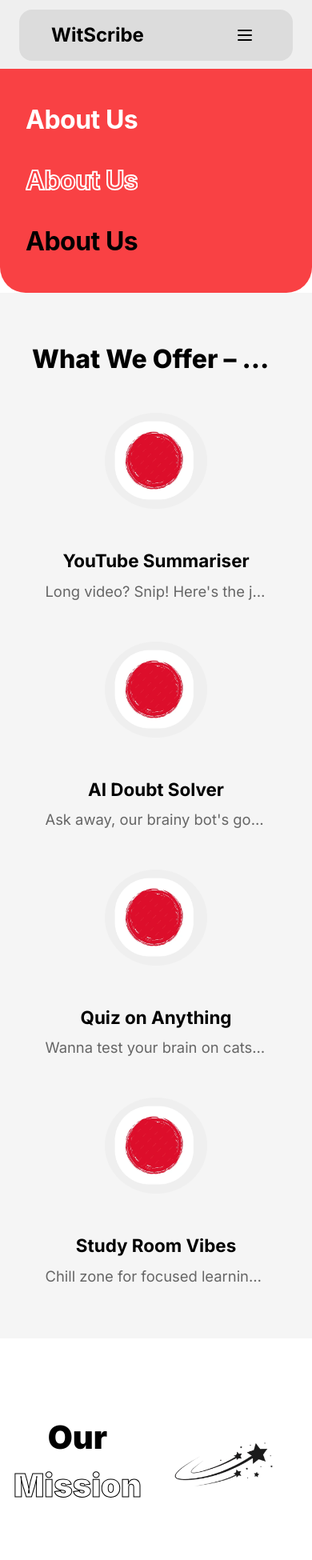
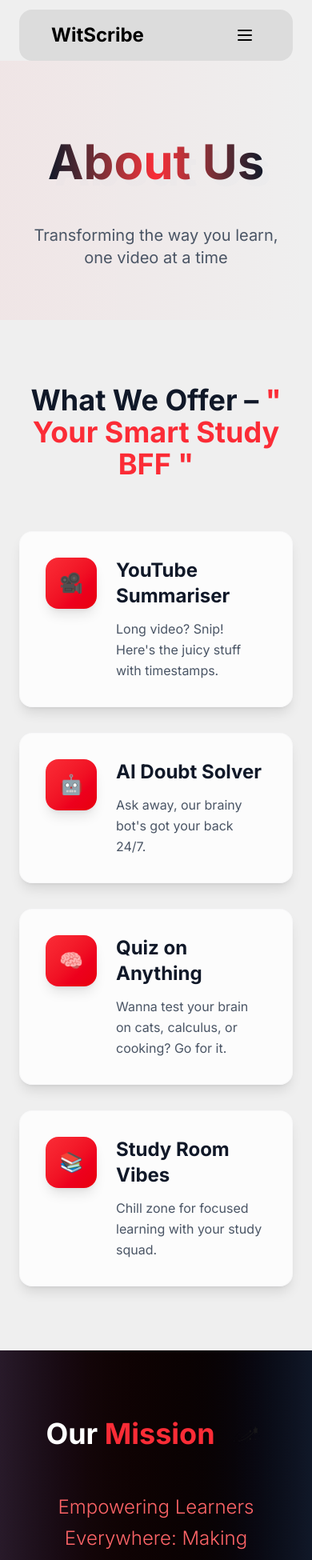
Before and after one commit to AnugrahAsh/WitScribe2.0, a React (Vite) app: page /about in a window 390 px wide. Shown: the part 20-1970 px from the top of the page at 80% size. Built offline with nearby package versions, Linux system fonts and the light colour scheme; no server answers.

Commit message:
Update AboutUs.jsx

```diff
--- a/src/Pages/AboutUs.jsx
+++ b/src/Pages/AboutUs.jsx
@@ -1,147 +1,242 @@
-import React from 'react';
-import { FaLinkedin, FaInstagram, FaTwitter } from 'react-icons/fa';
-import Navbar from '../Components/Navbar';
+"use client"
 
-import '../App.css';
+import { FaLinkedin, FaInstagram, FaTwitter } from "react-icons/fa"
+import Navbar from "../Components/Navbar"
 
-import RedCircle from '../assets/red-circle.webp';
-import bookzy from '../assets/books.webp';
-import nighty from '../assets/nightlamp.webp';
-import manwrit from '../assets/manwriting.webp';
-import personal from '../assets/persononlaptop.webp';
-import star from '../assets/star-trail-removebg-preview.webp';
-import laks from '../assets/lakshya1.webp';
-import anug from '../assets/anugrah.webp';
-import vicky from '../assets/mrajarao.webp';
-import lassi from '../assets/lasika.webp';
+import "../App.css"
+import bookzy from "../assets/books.webp"
+import nighty from "../assets/nightlamp.webp"
+import manwrit from "../assets/manwriting.webp"
+import personal from "../assets/persononlaptop.webp"
+import star from "../assets/star-trail-removebg-preview.webp"
+import laks from "../assets/lakshya1.webp"
+import anug from "../assets/anugrah.webp"
+import vicky from "../assets/mrajarao.webp"
+import lassi from "../assets/lasika.webp"
 
 const AboutUs = () => {
   return (
     <>
       <Navbar />
-      <div className="about-container">
-        <div className="about-hero">
-          <div className="title-stack">
-            <span className="title-white typewriter-text">About Us</span>
-            <span className="title-outline typewriter-text">About Us</span>
-            <span className="title-black typewriter-text">About Us</span>
+      <div className="min-h-screen bg-transperent">
+        {/* Hero Section */}
+        <div className="relative pt-24 pb-16 px-6 overflow-hidden">
+          <div className="absolute inset-0 bg-gradient-to-r from-red-500/5 to-transparent"></div>
+          <div className="max-w-7xl mx-auto text-center relative">
+            <div className="relative inline-block">
+              <h1 className="text-6xl md:text-8xl lg:text-9xl font-bold text-transparent bg-clip-text bg-gradient-to-r from-gray-900 via-red-500 to-gray-900 mb-4">
+                About Us
+              </h1>
+              <div className="absolute inset-0 text-6xl md:text-8xl lg:text-9xl font-bold text-gray-200/30 -z-10 transform translate-x-2 translate-y-2">
+                About Us
+              </div>
+            </div>
+            <p className="text-xl text-gray-600 mt-8 max-w-2xl mx-auto">
+              Transforming the way you learn, one video at a time
+            </p>
           </div>
         </div>
 
-        <div className="offerings-section">
-          <h2 className="offerings-title">
-            What We Offer – " Your Smart Study BFF "
+        {/* What We Offer Section */}
+        <div className="py-20 px-6">
+          <div className="max-w-7xl mx-auto">
+            <div className="text-center mb-16">
+              <h2 className="text-4xl md:text-5xl font-bold text-gray-900 mb-4">
+                What We Offer – <span className="text-red-500">" Your Smart Study BFF "</span>
               </h2>
+            </div>
 
-          <div className="features-list">
+            <div className="grid md:grid-cols-2 gap-8 max-w-5xl mx-auto">
               {[
                 {
                   title: "YouTube Summariser",
                   desc: "Long video? Snip! Here's the juicy stuff with timestamps.",
+                  icon: "🎥",
                 },
                 {
                   title: "AI Doubt Solver",
                   desc: "Ask away, our brainy bot's got your back 24/7.",
+                  icon: "🤖",
                 },
                 {
                   title: "Quiz on Anything",
                   desc: "Wanna test your brain on cats, calculus, or cooking? Go for it.",
+                  icon: "🧠",
                 },
                 {
                   title: "Study Room Vibes",
                   desc: "Chill zone for focused learning with your study squad.",
+                  icon: "📚",
                 },
               ].map((item, i) => (
-              <div className="feature-item" key={i}>
-                <img loading="lazy" src={RedCircle} alt={item.title} className="feature-image" />
-                <div className="feature-content">
-                  <h3>{item.title}</h3>
-                  <p>{item.desc}</p>
+                <div
+                  key={i}
+                  className="group bg-white/80 backdrop-blur-sm rounded-2xl p-8 shadow-lg border border-gray-100/50 hover:shadow-2xl hover:-translate-y-2 transition-all duration-500"
+                >
+                  <div className="flex items-start gap-6">
+                    <div className="flex-shrink-0">
+                      <div className="w-16 h-16 bg-gradient-to-br from-red-500 to-red-600 rounded-2xl flex items-center justify-center text-2xl shadow-lg group-hover:scale-110 transition-transform duration-300">
+                        {item.icon}
+                      </div>
+                    </div>
+                    <div className="flex-1">
+                      <h3 className="text-2xl font-bold text-gray-900 mb-3 group-hover:text-red-500 transition-colors duration-300">
+                        {item.title}
+                      </h3>
+                      <p className="text-gray-600 leading-relaxed">{item.desc}</p>
+                    </div>
                   </div>
                 </div>
               ))}
             </div>
           </div>
-
-        <div className="mission-section">
-          <div className="mission-header">
-            <h2>Our <span>Mission</span></h2>
-            <img loading='lazy' src={star} alt="Star trail" />
         </div>
 
-          <p className="mission-tagline">
+        {/* Mission Section */}
+        <div className="py-20 px-6 bg-gradient-to-r from-gray-900 via-black to-gray-900 text-white relative overflow-hidden">
+          <div className="absolute inset-0 bg-gradient-to-r from-red-500/10 to-transparent"></div>
+          <div className="max-w-6xl mx-auto relative">
+            <div className="text-center mb-12">
+              <div className="flex items-center justify-center gap-4 mb-6">
+                <h2 className="text-4xl md:text-5xl font-bold">
+                  Our <span className="text-red-500">Mission</span>
+                </h2>
+                <img
+                  loading="lazy"
+                  src={star || "/placeholder.svg?height=60&width=60"}
+                  alt="Star trail"
+                  className="w-12 h-12 opacity-80"
+                />
+              </div>
+            </div>
+
+            <div className="space-y-8 text-center">
+              <p className="text-2xl md:text-3xl font-light text-red-400 leading-relaxed">
                 Empowering Learners Everywhere: Making Education Faster, Smarter, and Accessible for All.
               </p>
 
-          <p className="mission-description">
+              <p className="text-xl text-gray-300 max-w-4xl mx-auto">
                 We believe that education should be inclusive and tailored to fit every learner's unique needs.
               </p>
 
-          <p className="mission-highlight">
-            Whether you're a student preparing for exams, a NeuroDivergent learner needing accessible content, a professional upskilling on the go, or a hobbyist exploring new skills,
-            <br />
-            <span>WitScribe adapts to YOU!!!</span>
+              <div className="bg-white/10 backdrop-blur-sm rounded-2xl p-8 border border-white/20">
+                <p className="text-lg text-gray-200 mb-4">
+                  Whether you're a student preparing for exams, a NeuroDivergent learner needing accessible content, a
+                  professional upskilling on the go, or a hobbyist exploring new skills,
                 </p>
+                <p className="text-2xl font-bold text-red-400">WitScribe adapts to YOU!!!</p>
+              </div>
 
-          <p className="mission-description">Our mission is simple:</p>
+              <p className="text-xl text-gray-300 mb-8">Our mission is simple:</p>
 
-          <div className="mission-points">
-            <div className="mission-point">Break down barriers in learning.</div>
-            <div className="mission-point">Make video-based education structured, interactive, and engaging.</div>
-            <div className="mission-point">Ensure everyone, regardless of abilities or environment, has access to smarter learning tools.</div>
+              <div className="grid md:grid-cols-3 gap-6">
+                {[
+                  "Break down barriers in learning.",
+                  "Make video-based education structured, interactive, and engaging.",
+                  "Ensure everyone, regardless of abilities or environment, has access to smarter learning tools.",
+                ].map((point, i) => (
+                  <div
+                    key={i}
+                    className="bg-white/5 backdrop-blur-sm rounded-xl p-6 border border-white/10 hover:bg-white/10 transition-all duration-300"
+                  >
+                    <div className="w-8 h-8 bg-red-500 rounded-full flex items-center justify-center text-white font-bold mb-4 mx-auto">
+                      {i + 1}
+                    </div>
+                    <p className="text-gray-200">{point}</p>
+                  </div>
+                ))}
+              </div>
+            </div>
           </div>
         </div>
 
-        <div className="empowering-section">
-          <h2 className="empowering-title">
+        {/* Empowering Section */}
+        <div className="py-20 px-6">
+          <div className="max-w-7xl mx-auto">
+            <div className="text-center mb-16">
+              <h2 className="text-4xl md:text-5xl font-bold text-gray-900 mb-6 relative">
                 "Empowering Every Learner — One Video at a Time."
-            <div className="star-accent" aria-hidden="true"></div>
+                <div className="absolute -top-4 -right-4 w-8 h-8 bg-red-500 rounded-full animate-pulse"></div>
               </h2>
+              <p className="text-xl text-gray-600 max-w-4xl mx-auto">
+                Your smart companion for turning YouTube videos into bite-sized learning with summaries, quizzes, audio,
+                and community support.
+              </p>
+            </div>
 
-          <p className="empowering-subtitle">
-            Your smart companion for turning YouTube videos into bite-sized learning with summaries, quizzes, audio, and community support.
-          </p>
-
-          <div className="image-grid">
+            <div className="grid grid-cols-2 md:grid-cols-4 gap-6 max-w-5xl mx-auto">
               {[bookzy, nighty, manwrit, personal].map((imgSrc, i) => (
-              <img loading="lazy" src={imgSrc} alt={`img-${i}`} key={i} />
+                <div
+                  key={i}
+                  className="group relative overflow-hidden rounded-2xl shadow-lg hover:shadow-2xl transition-all duration-500"
+                >
+                  <div className="absolute inset-0 bg-gradient-to-t from-black/50 to-transparent opacity-0 group-hover:opacity-100 transition-opacity duration-300"></div>
+                  <img
+                    loading="lazy"
+                    src={imgSrc || `/placeholder.svg?height=300&width=300`}
+                    alt={`Learning image ${i + 1}`}
+                    className="w-full h-64 object-cover group-hover:scale-110 transition-transform duration-500"
+                  />
+                </div>
               ))}
             </div>
           </div>
+        </div>
 
-        <div className="journey-section">
-          <h2 className="journey-title">Our <span>Journey</span> Till Date</h2>
+        {/* Journey Section */}
+        <div className="py-20 px-6 bg-gradient-to-br from-gray-50 to-white">
+          <div className="max-w-6xl mx-auto">
+            <div className="text-center mb-16">
+              <h2 className="text-4xl md:text-5xl font-bold text-gray-900 mb-4">
+                Our <span className="text-red-500">Journey</span> Till Date
+              </h2>
+            </div>
 
-          <div className="timeline">
+            <div className="relative">
+              {/* Timeline line */}
+              <div className="absolute left-8 md:left-1/2 transform md:-translate-x-1/2 w-1 h-full bg-gradient-to-b from-red-500 to-red-300"></div>
 
               {[
                 { emoji: "💡", title: "Idea Sparked", desc: "Saw the need to simplify learning from long videos" },
-              { emoji: "🎯", title: "Prototype Built", desc: "Created core features: summaries, TTS, quizzes" },
-              { emoji: "♿", title: "Inclusive Design & Collaboration", desc: "Added features for neurodivergent and busy learners" },
+                {
+                  emoji: "🎯",
+                  title: "Prototype Built",
+                  desc: "Created core features: summaries, TTS, quizzes",
+                },
+                {
+                  emoji: "♿",
+                  title: "Inclusive Design & Collaboration",
+                  desc: "Added features for neurodivergent and busy learners",
+                },
                 { emoji: "🚀", title: "Platform Expanded", desc: "Evolved into a full learning companion" },
-              { emoji: "🔮", title: "Future Focused", desc: "Mobile app, multilingual support, AI learning paths & more..." },
+                {
+                  emoji: "🔮",
+                  title: "Future Focused",
+                  desc: "Mobile app, multilingual support, AI learning paths & more...",
+                },
               ].map((item, index) => (
                 <div
                   key={index}
                   className={`relative flex flex-col md:flex-row ${
-                  index % 2 === 0 ? 'md:flex-row-reverse' : ''
-                } md:items-center`}
+                    index % 2 === 0 ? "md:flex-row-reverse" : ""
+                  } md:items-center mb-16`}
                 >
                   {/* Timeline marker */}
-                <div className="absolute left-4 md:left-1/2 transform md:-translate-x-1/2 flex items-center justify-center">
-                  <div className="bg-white rounded-full border-4 border-red-500 w-8 h-8"></div>
+                  <div className="absolute left-6 md:left-1/2 transform md:-translate-x-1/2 flex items-center justify-center z-10">
+                    <div className="bg-white rounded-full border-4 border-red-500 w-12 h-12 flex items-center justify-center shadow-lg">
+                      <span className="text-xl">{item.emoji}</span>
+                    </div>
                   </div>
 
                   {/* Content container */}
-                <div className={`ml-16 md:ml-0 md:w-1/2 ${
-                  index % 2 === 0 ? 'md:pr-16' : 'md:pl-16'
-                } pb-12 md:pb-24`}>
-                  <div className="bg-gray-50 p-6 rounded-lg shadow-md transition-all duration-300 hover:shadow-lg">
-                    <div className="flex items-center mb-3">
-                      <span className="text-4xl mr-3">{item.emoji}</span>
-                      <h3 className="text-xl md:text-2xl font-bold">{item.title}</h3>
+                  <div className={`ml-20 md:ml-0 md:w-1/2 ${index % 2 === 0 ? "md:pr-16" : "md:pl-16"} pb-8 md:pb-0`}>
+                    <div className="bg-white/90 backdrop-blur-sm p-8 rounded-2xl shadow-xl border border-gray-100/50 hover:shadow-2xl hover:-translate-y-2 transition-all duration-500 group">
+                      <div className="flex items-center mb-4">
+                        <h3 className="text-2xl md:text-3xl font-bold text-gray-900 group-hover:text-red-500 transition-colors duration-300">
+                          {item.title}
+                        </h3>
                       </div>
-                    <p className="text-gray-700">{item.desc}</p>
+                      <p className="text-gray-600 text-lg leading-relaxed">{item.desc}</p>
                     </div>
                   </div>
 
@@ -151,71 +246,66 @@ const AboutUs = () => {
               ))}
             </div>
           </div>
+        </div>
 
-        <div className="about-container">
-      {/* Other sections remain unchanged */}
+        {/* Team Section */}
+        <div className="py-20 px-6 bg-gradient-to-r from-gray-900 via-black to-gray-900 text-white">
+          <div className="max-w-7xl mx-auto">
+            <div className="text-center mb-16">
+              <h2 className="text-4xl md:text-5xl font-bold mb-4">
+                Meet Our <span className="text-red-500">Team</span>
+              </h2>
+              <p className="text-xl text-gray-300">A perfect blend of creativity & technical wizardry</p>
+            </div>
 
-      <div className="team-section px-4 py-8 md:py-12">
-        <h2 className="team-title text-center text-2xl md:text-3xl font-bold mb-2">
-          Meet Our <span>Team</span>
-        </h2>
-        <p className="team-subtitle text-center mb-8">
-          A perfect blend of creativity & technical wizardry
-        </p>
-
-        <div className="team-grid flex flex-col md:flex-row md:flex-wrap justify-center items-center gap-8 md:gap-6 max-w-6xl mx-auto">
+            <div className="grid md:grid-cols-2 lg:grid-cols-4 gap-8 max-w-6xl mx-auto">
               {[
                 { name: "Lakshya Mishra", image: laks },
                 { name: "Anugrah Sharma", image: anug },
                 { name: "M. Raja Rao Reddy", image: vicky },
-            { name: "Lasika Rathore", image: lassi }
+                { name: "Lasika Rathore", image: lassi },
               ].map((member, i) => (
-            <div className="team-member w-full md:w-auto flex flex-col sm:flex-row items-center md:mx-4 lg:mx-8" key={i}>
+                <div
+                  key={i}
+                  className="group bg-white/10 backdrop-blur-sm rounded-2xl p-8 text-center hover:bg-white/20 transition-all duration-500 border border-white/10 hover:border-white/30"
+                >
+                  <div className="relative mb-6">
+                    <div className="absolute inset-0 bg-gradient-to-r from-red-500 to-red-600 rounded-full blur-lg opacity-0 group-hover:opacity-50 transition-opacity duration-500"></div>
                     <img
-                loading='lazy'
-                src={member.image}
+                      loading="lazy"
+                      src={member.image || `/placeholder.svg?height=120&width=120`}
                       alt={member.name}
-                className="w-24 h-24 md:w-28 md:h-28 lg:w-30 lg:h-30 rounded-full object-cover border-3 border-red-500"
+                      className="relative w-32 h-32 mx-auto rounded-full object-cover border-4 border-red-500 group-hover:scale-110 transition-transform duration-500 shadow-xl"
                     />
-              <div className="team-member-content mt-4 sm:mt-0 sm:ml-4 flex flex-col items-center sm:items-start">
-                <h3 className="text-lg md:text-xl font-semibold text-gray-800">{member.name}</h3>
-                <div className="team-member-social flex gap-3 mt-3">
+                  </div>
+                  <h3 className="text-xl font-bold text-white mb-4 group-hover:text-red-400 transition-colors duration-300">
+                    {member.name}
+                  </h3>
+                  <div className="flex justify-center gap-4">
+                    {[
+                      { icon: FaInstagram, href: "https://instagram.com" },
+                      { icon: FaLinkedin, href: "https://linkedin.com" },
+                      { icon: FaTwitter, href: "https://twitter.com" },
+                    ].map((social, idx) => (
                       <a
-                    href="https://instagram.com"
+                        key={idx}
+                        href={social.href}
                         target="_blank"
                         rel="noopener noreferrer"
-                    className="transform transition-transform hover:-translate-y-1"
+                        className="w-10 h-10 bg-white/10 rounded-full flex items-center justify-center text-white hover:bg-red-500 hover:text-white hover:-translate-y-1 transition-all duration-300"
                       >
-                    <FaInstagram size={24} />
+                        <social.icon size={20} />
                       </a>
-                  <a
-                    href="https://linkedin.com"
-                    target="_blank"
-                    rel="noopener noreferrer"
-                    className="transform transition-transform hover:-translate-y-1"
-                  >
-                    <FaLinkedin size={24} />
-                  </a>
-                  <a
-                    href="https://twitter.com"
-                    target="_blank"
-                    rel="noopener noreferrer"
-                    className="transform transition-transform hover:-translate-y-1"
-                  >
-                    <FaTwitter size={24} />
-                  </a>
-                </div>
+                    ))}
                   </div>
                 </div>
               ))}
             </div>
           </div>
-
-      {/* Other sections remain unchanged */}
         </div>
       </div>
     </>
-  );
-};
+  )
+}
 
-export default AboutUs;
+export default AboutUs
```
Lines whose indentation alone changed are shown as unchanged.
